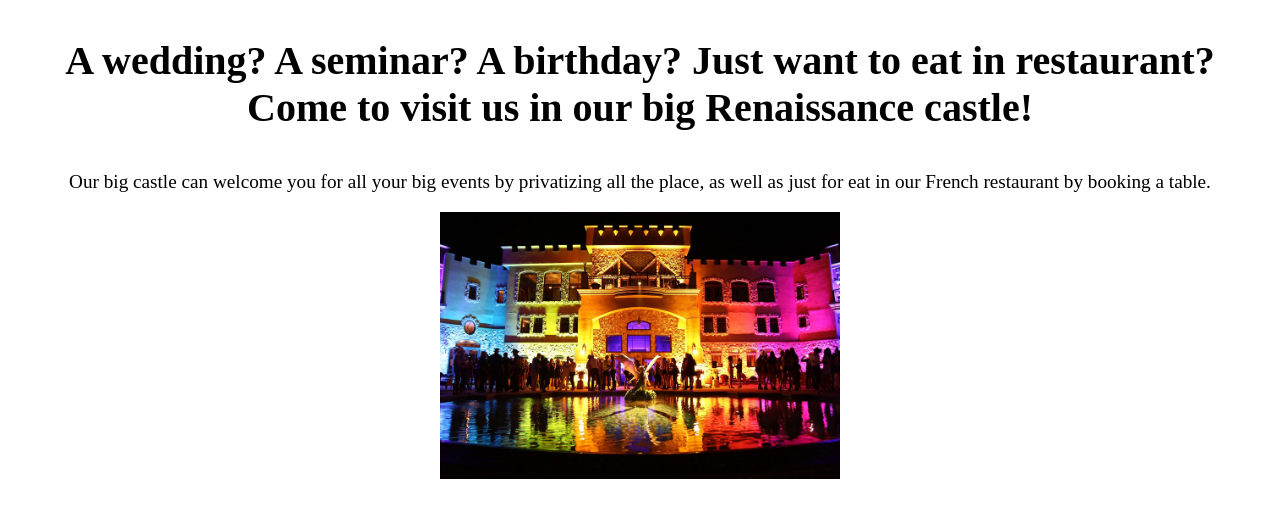
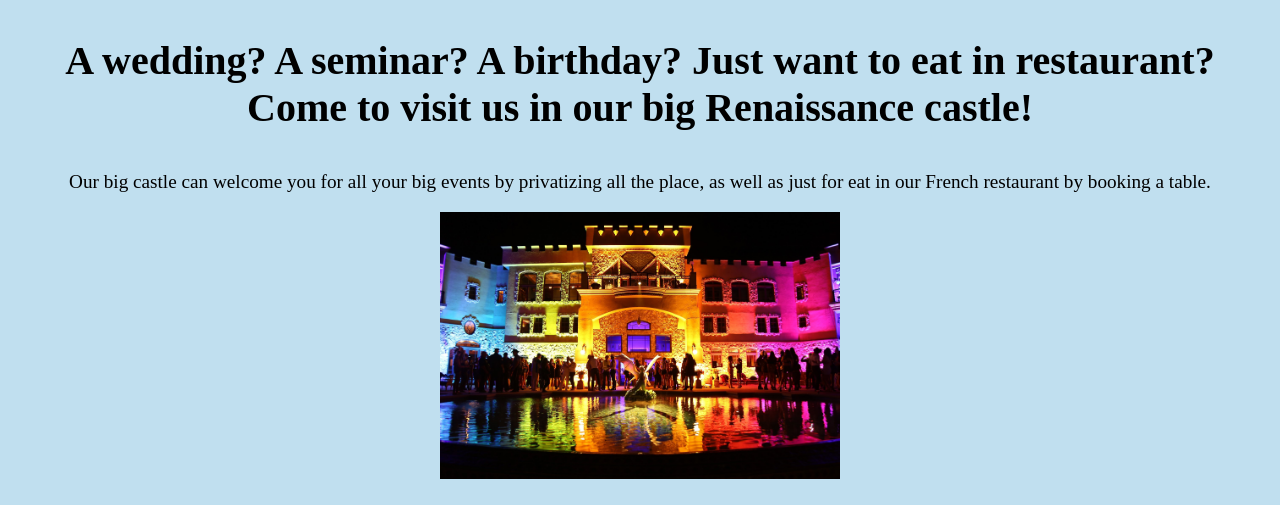
Before and after one commit to webExam2022/exam, a plain HTML site: page Booking_page.html in a window 1280 px wide. Shown: the part 160-665 px from the top of the page. Drawn offline with Linux system fonts and the light colour scheme.

Commit message:
Update Booking_page.html

```diff
--- a/Booking_page.html
+++ b/Booking_page.html
@@ -18,7 +18,7 @@
     </div>
 </head>
 
-<body>
+<body class="backgr">
     <div>
         <p class="book_h1">A wedding? A seminar? A birthday? Just want to eat in restaurant? <br>Come to visit us in our big Renaissance castle!</p>
         <p class="book_main">Our big castle can welcome you for all your big events by privatizing all the place, as well as just for eat in our French restaurant by booking a table.</p>
```
